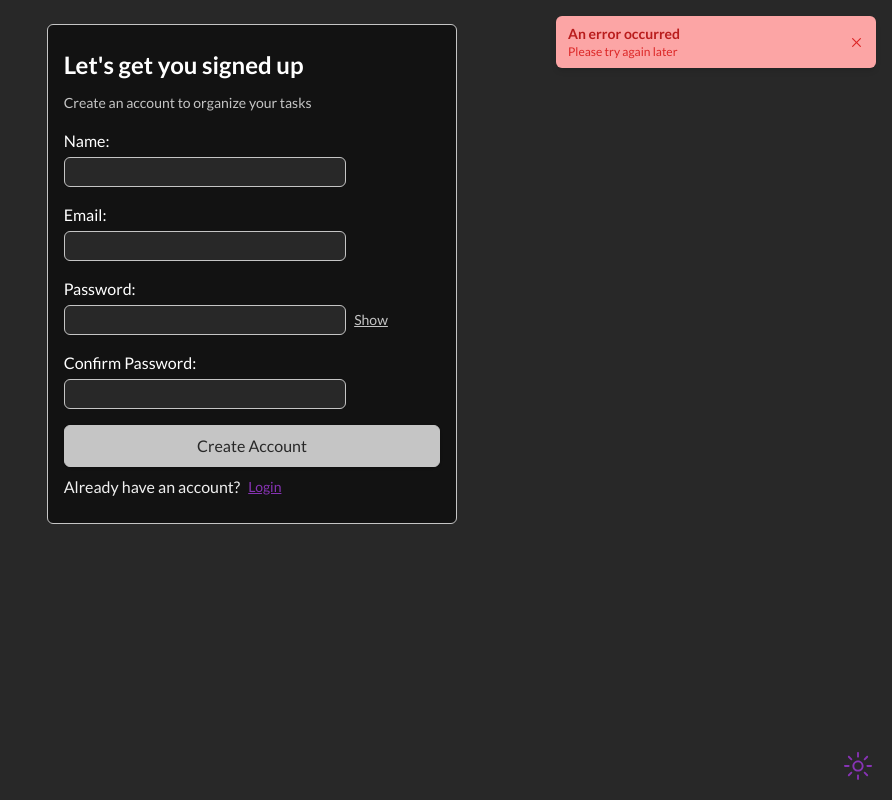
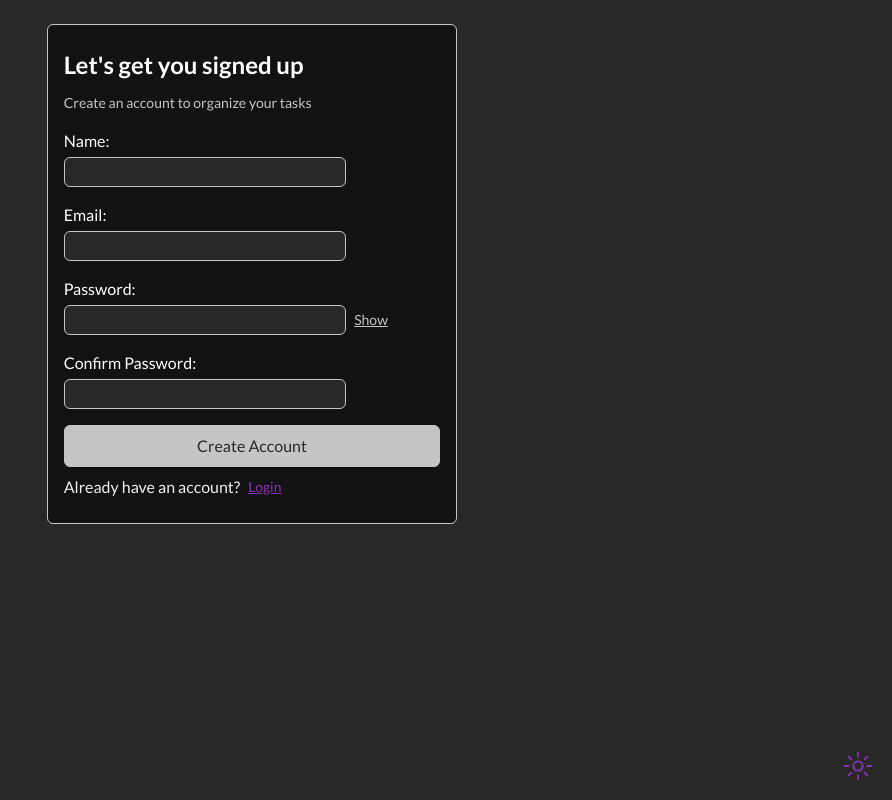
Before and after one commit to BCupen/planner-app, a React (Vite) app: page /signup in a window 1280 px wide. Shown: the whole page, without its empty margins (388-1280 px from the left). Built offline with nearby package versions, Linux system fonts and the light colour scheme.

Commit message:
fix: error toast on signup and transition

```diff
--- a/src/components/MainContent.tsx
+++ b/src/components/MainContent.tsx
@@ -8,7 +8,7 @@
     <main
       className={`${
         isOpen ? "md:ml-64" : "ml-14"
-      } w-full relative min-h-dvh p-4 md:p-12 bg-background transition-all duration-300 ease-linear`}
+      } w-full relative min-h-dvh p-4 md:p-12 bg-background transition-all duration-300 ease-linear origin-left`}
     >
       <Outlet />
       <Calendar />
--- a/src/pages/Signup.tsx
+++ b/src/pages/Signup.tsx
@@ -35,7 +35,7 @@
   });
 
   const [showPassword, setShowPassword] = useState<boolean>(false);
-  const [showToast, setShowToast] = useState<boolean>(true);
+  const [showToast, setShowToast] = useState<boolean>(false);
 
   const isButtonDisabled =
     name.hasError ||
```
